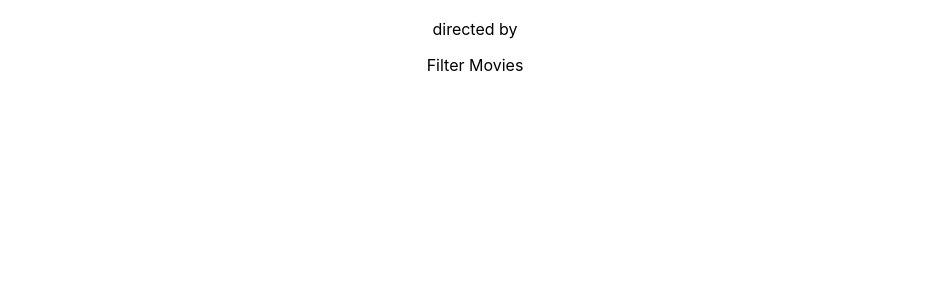
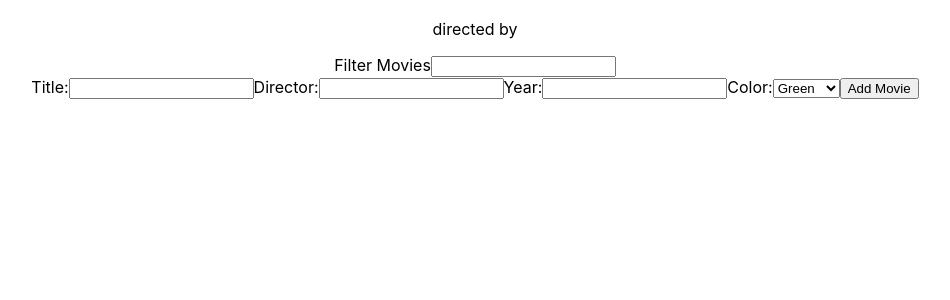
Before and after one commit to Benatovich/movie-list-maker, a React (Create React App) app: page / in a window 1280 px wide. Shown: the top 300 px of the page, without its empty margins (165-1115 px from the left). Built offline with nearby package versions, Linux system fonts and the light colour scheme.

Commit message:
MovieForm should be good now

```diff
--- a/src/App.js
+++ b/src/App.js
@@ -59,7 +59,18 @@ function App() {
       </div>
       <div className='filter-section'>
         Filter Movies
+        <input onChange={(e) => filterMovies(e.target.value)} />
       </div>
+      <MovieForm
+        submitMovie={submitMovie}
+        titleForm={titleForm}
+        setTitleForm={setTitleForm}
+        directorForm={directorForm}
+        setDirectorForm={setDirectorForm}
+        yearForm={yearForm}
+        setYearForm={setYearForm}
+        colorForm={colorForm}
+        setColorForm={setColorForm} />
     </div>
   );
 }
--- a/src/MovieForm.js
+++ b/src/MovieForm.js
@@ -0,0 +1,61 @@
+import React from 'react';
+
+export default function MovieForm({
+  setTitleForm, titleForm,
+  setDirectorForm, directorForm,
+  setYearForm, yearForm,
+  setColorForm, colorForm,
+  submitMovie
+}) {
+  function handleSubmit(e) {
+    e.preventDefault();
+
+    const newMovie = {
+      title: titleForm,
+      director: directorForm,
+      year: yearForm,
+      color: colorForm,
+    };
+
+    submitMovie(newMovie);
+
+    setTitleForm('');
+    setDirectorForm('');
+    setYearForm('');
+    setColorForm('');
+  }
+
+  return (
+    <div className='form-section'>
+      <form className='movie-form' onSubmit={handleSubmit}>
+        <label>
+            Title:
+          <input required value={titleForm} onChange={e =>
+            setTitleForm(e.target.value)}/>
+        </label>
+        <label>
+            Director:
+          <input required value={directorForm} onChange={e =>
+            setDirectorForm(e.target.value)}/>
+        </label>
+        <label>
+            Year:
+          <input required type='number' value={yearForm} onChange={e =>
+            setYearForm(e.target.value)}/>
+        </label>
+        <label>
+            Color:
+          <select required value={colorForm} onChange={e =>
+            setColorForm(e.target.value)}>
+            <option value="lightgreen">Green</option>
+            <option value="lightblue">Blue</option>
+            <option value="pink">Pink</option>
+            <option value="purple">Purple</option>
+            <option value="orange">Orange</option>
+          </select>
+        </label>
+        <button>Add Movie</button>
+      </form>
+    </div>
+  );
+}
```
